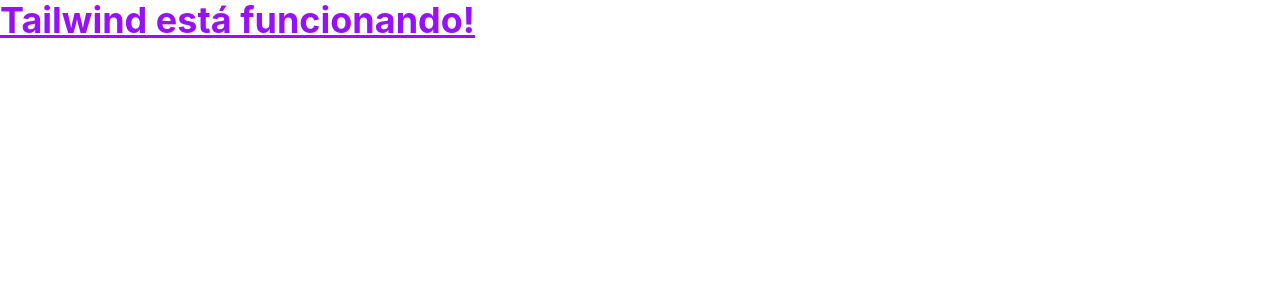
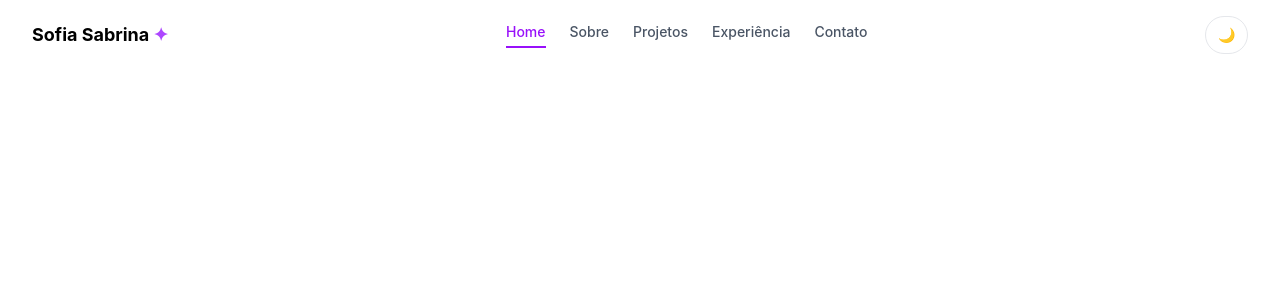
Before and after one commit to sofiasbrinas/portfolio, a React (Vite) app: page / in a window 1280 px wide. Shown: the top 300 px of the page. Built offline with nearby package versions, Linux system fonts and the light colour scheme.

Commit message:
feat: cria componente Header com navegação

```diff
--- a/src/App.tsx
+++ b/src/App.tsx
@@ -1,8 +1,10 @@
+import Header from './components/layout/Header'
+
 function App(){
   return(
-    <h1 className="text-4xl font-bold text-purple-600 underline">
-      Tailwind está funcionando!
-    </h1>
+    <div>
+      <Header />
+    </div>
   )
 }
 
--- /dev/null
+++ b/src/components/layout/Header.tsx
@@ -0,0 +1,27 @@
+export default function Header() {
+    return(
+        <header className="flex items-center justify-between px-8 py-4">
+            <div className="flex items-center gap-1 font-bold text-lg">
+                Sofia Sabrina
+                <span className="text-purple-500">✦</span>
+            </div>
+
+            <nav className="flex gap-6 text-sm font-medium text-gray-600">
+                <a href="#home" className="text-purple-600 border-b-2 border-purple-600 pb-1">
+                    Home
+                </a>
+                <a href="#sobre">Sobre</a>
+                <a href="#projetos">Projetos</a>
+                <a href="#experiencia">Experiência</a>
+                <a href="#contato">Contato</a>
+            </nav>
+
+            <button
+              type="button"
+              className="rounded-full border border-gray-200 px-3 py-2 text-sm"
+              >
+                🌙
+              </button>
+        </header>
+    )
+}
```
Also changed, not shown: 1 other file (tests, documents, lock files or other folders).
